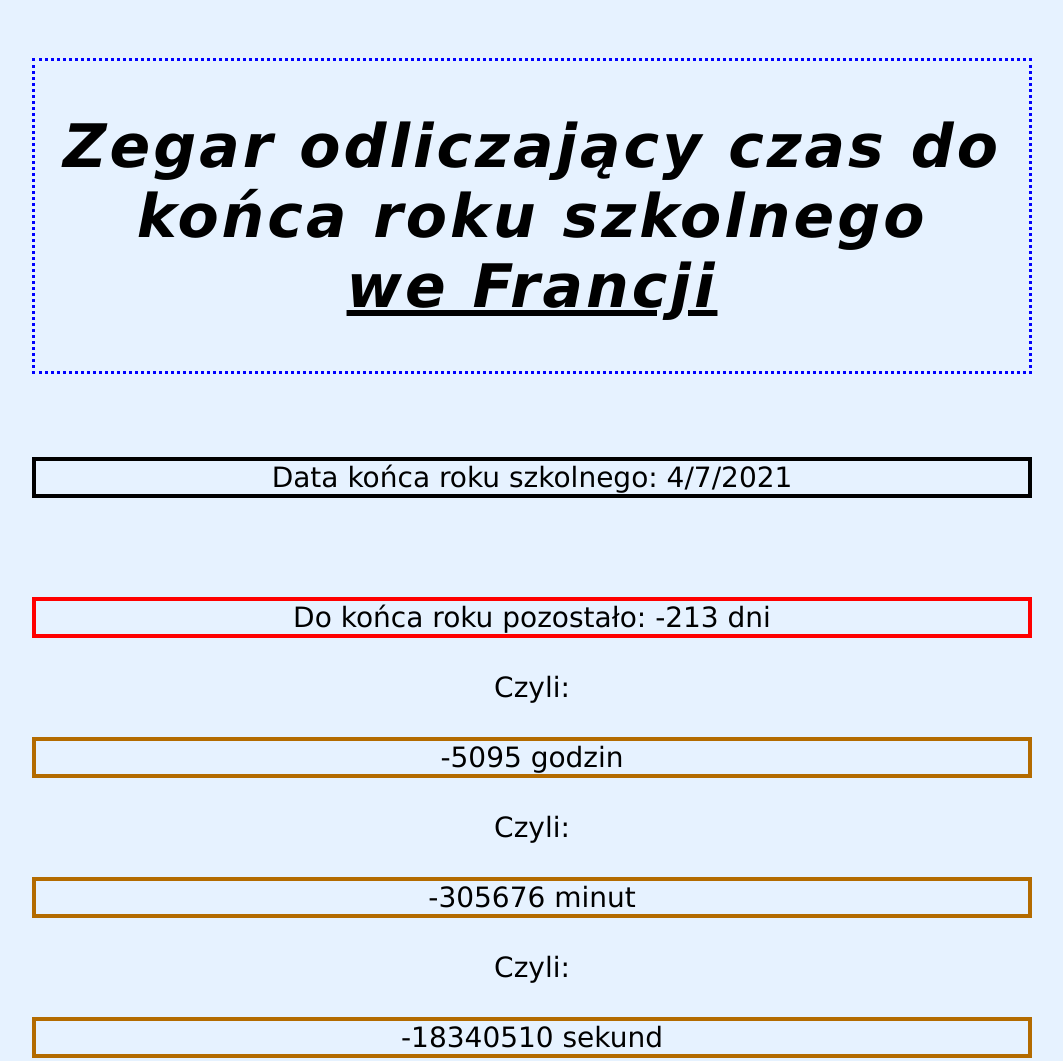
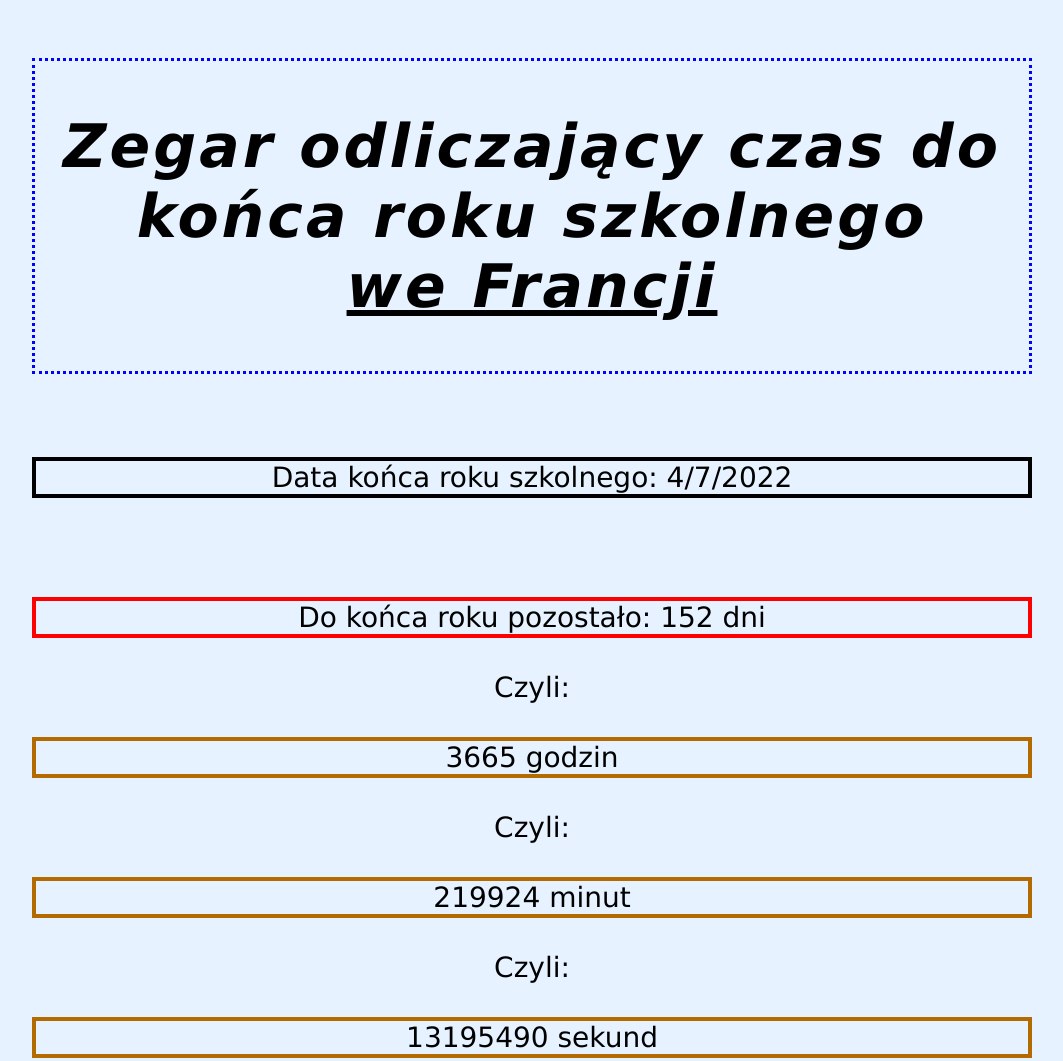
Before and after one commit to JakubTrybowski/s4, a plain HTML site: page francja.html in a window 1280 px wide. Shown: the top 1061 px of the page, without its empty margins (108-1171 px from the left). Drawn offline with Linux system fonts and the light colour scheme.

Commit message:
Update francja.html

```diff
--- a/francja.html
+++ b/francja.html
@@ -20,7 +20,7 @@
 		var rok = dzisiaj.getFullYear();
 		var milisekundy = dzisiaj.getTime();
 
-		var end = new Date("07/04/2021");
+		var end = new Date("07/04/2022");
 		var endDzien = end.getDate();
 		var endMiesiac = end.getMonth()+1;
 		var endRok = end.getFullYear();
```
